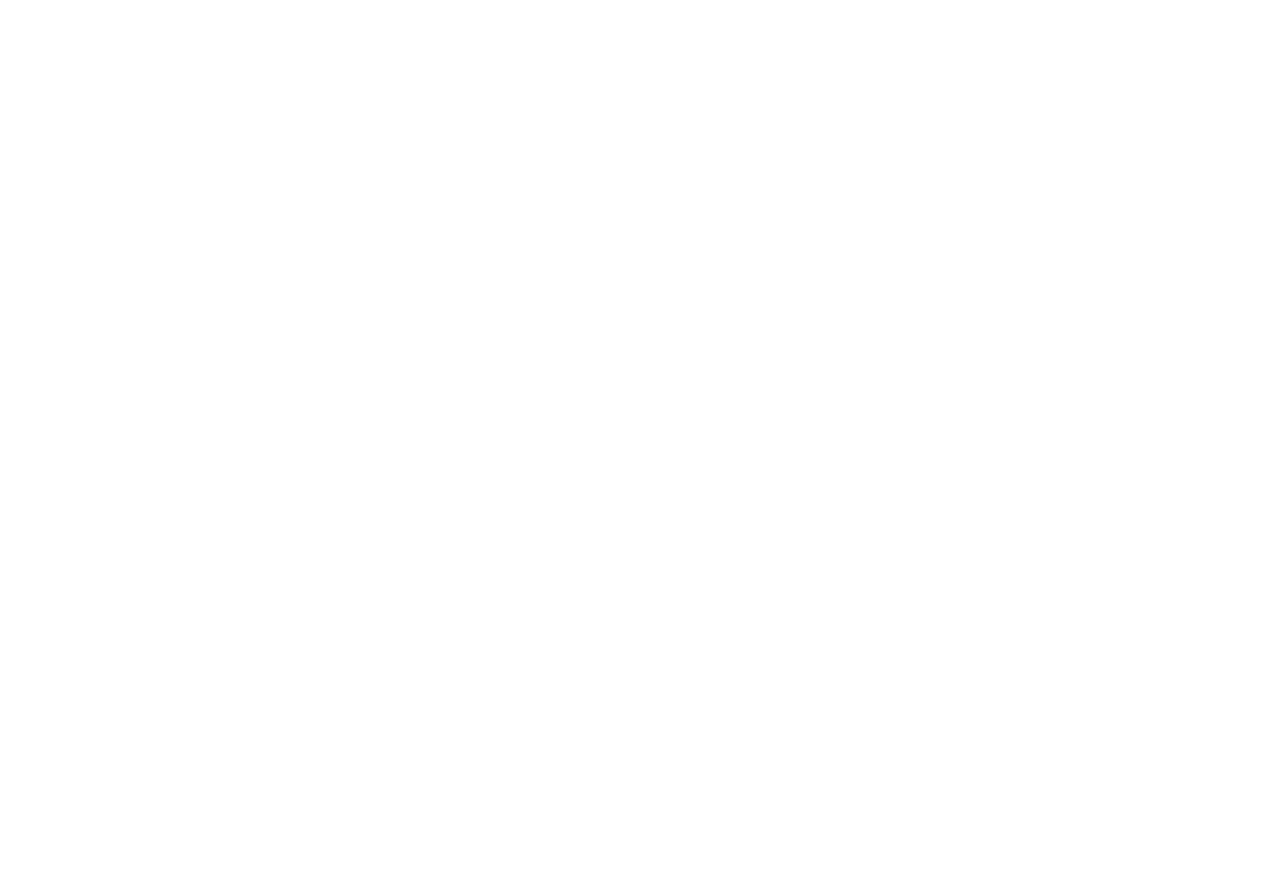
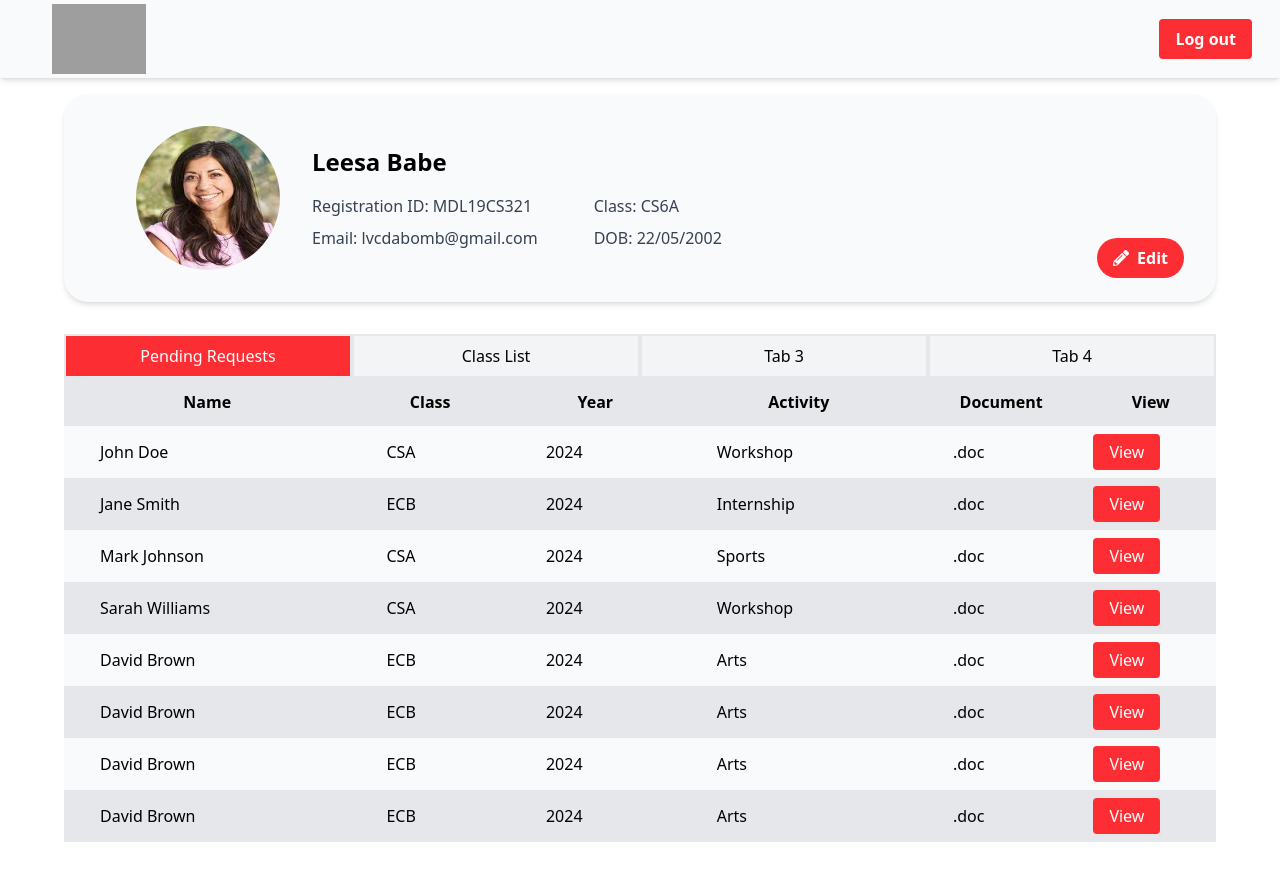
Before and after one commit to SREYASABU/KTUActivityPoints_Frontend, a React (Create React App) app: page /studentprofile in a window 1280 px wide. Before the commit this address had no page. Before the commit the page ends 800 px from the top, so only its background shows below. Built offline with nearby package versions, Linux system fonts and the light colour scheme; no server answers; grey boxes are pictures that could not be loaded.

Commit message:
Created StudentProfile page

```diff
--- a/package.json
+++ b/package.json
@@ -12,7 +12,7 @@
     "react-icons": "^4.9.0",
     "react-redux": "^8.0.5",
     "react-router-dom": "^6.11.2",
-    "react-scripts": "5.0.1",
+    "react-scripts": "^5.0.1",
     "redux": "^4.2.1",
     "web-vitals": "^2.1.4"
   },
--- a/src/App.js
+++ b/src/App.js
@@ -2,6 +2,7 @@
 import { BrowserRouter as Router, Routes, Route } from 'react-router-dom';
 import Landing from './components/layout/Landing';
 import TeacherProfile from './components/profile/TeacherProfile';
+import StudentProfile from './components/profile/StudentProfile';
 import ProtectedRoute from './utils/ProtectedRoute';
 import { pageRoutes } from './utils/routes';
 import './App.css';
@@ -18,6 +19,7 @@
 
                         {/* <Route path={pageRoutes.register} element={<Register/>}/> */}
                         <Route path={pageRoutes.teacherprofile} element={<TeacherProfile/>}/>
+                        <Route path={pageRoutes.studentprofile} element={<StudentProfile/>}/>
                         {/* <Route path={pageRoutes.certificates} element={<ProtectedRoute><Certificates/></ProtectedRoute>}/> */}
                         {/* <Route path="*" element={authenticated ? <Navigate to={pageRoutes.profile}/> : <Login/>}/> */}
                     </Routes>
--- /dev/null
+++ b/src/components/profile/StudentProfile.js
@@ -0,0 +1,45 @@
+import React from "react";
+import Navbar from "../layout/Navbar";
+import TabContent from "./TabContent";
+import teacher from '../../assets/teacher.jfif'
+import { FaPencilAlt } from 'react-icons/fa';
+
+const Profile = () => {
+    return (
+        <div>
+            <Navbar/>
+            <div className="relative flex flex-row items-center bg-gray-50 p-8 mx-16 mt-4 rounded-3xl shadow-md">
+                <img
+                    src={teacher}
+                    alt="Profile"
+                    className="w-36 h-36 rounded-full mr-8 ml-10">
+                </img>
+                {/* <FaPencilAlt
+                    className="absolute text-gray-500 top-0 right-0 -mr-1 -mt-1 w-4 h-4 cursor-pointer"
+                    aria-label="Change Profile"
+                /> */}
+                <div>
+                    <h1 className="text-2xl font-bold">Leesa Babe</h1>
+                    {/* <p className="text-gray-700 text-xl">student</p> */}
+                    <div className="grid grid-cols-2 gap-x-14 gap-2 mt-4">
+                        <p className="text-gray-700">Registration ID: MDL19CS321</p>
+                        <p className="text-gray-700">Class: CS6A</p>
+                        <p className="text-gray-700">Email: lvcdabomb@gmail.com</p>
+                        <p className="text-gray-700">DOB: 22/05/2002</p>
+
+                    </div>
+                </div>
+                {/* <button className="flex ml-96 mt-24 bg-slate-200 px-10 py-2 rounded-lg shadow-sm">Edit</button> */}
+                <div className="absolute bottom-4 right-6 p-2">
+                    <button className="flex items-center bg-[#fd2d34] text-white font-bold rounded-full px-4 py-2">
+                    <FaPencilAlt className="mr-2 h-4" />
+                        Edit
+                    </button>
+                </div>
+            </div>
+            <TabContent/>
+        </div>
+    )
+}
+
+export default Profile
--- a/src/utils/routes.js
+++ b/src/utils/routes.js
@@ -6,4 +6,5 @@
     landing: '/',
     login: '/login',
     teacherprofile: '/teacherprofile',
+    studentprofile:'/studentprofile'
 }
```
Also changed, not shown: 1 other file (tests, documents, lock files or other folders).
